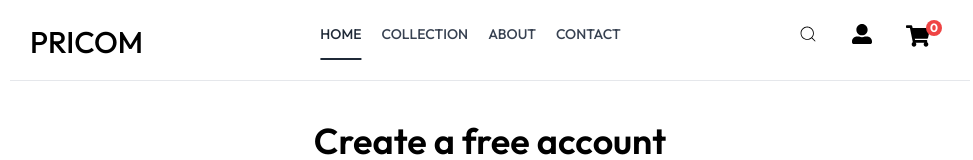
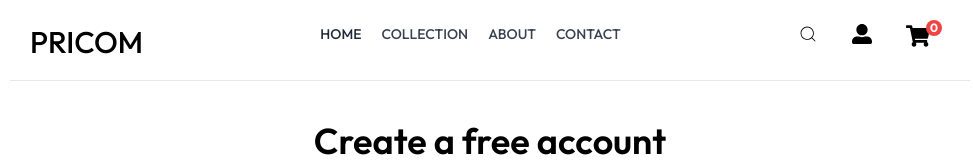
Before and after one commit to Nziza-Prince/e-commerceWebsite, a React (Vite) app in the folder e-commerceProject/: page /signup in a window 1280 px wide. Shown: the top 160 px of the page, without its empty margins (150-1123 px from the left). Built offline with nearby package versions, Linux system fonts and the light colour scheme; a web font is replaced by a local one.

Commit message:
fixed the nav bar

```diff
--- a/e-commerceProject/src/components/Navbar.jsx
+++ b/e-commerceProject/src/components/Navbar.jsx
@@ -72,7 +72,7 @@ const Navbar = () => {
               {link.name}
               <span
                 className={`absolute left-1/2 bottom-0 h-0.5 bg-gray-800 transition-all duration-300 transform -translate-x-1/2 ${
-                  location.pathname.startsWith(link.path)
+                  location.pathname === link.path
                     ? "w-full"
                     : "w-0 group-hover:w-full"
                 }`}
```
